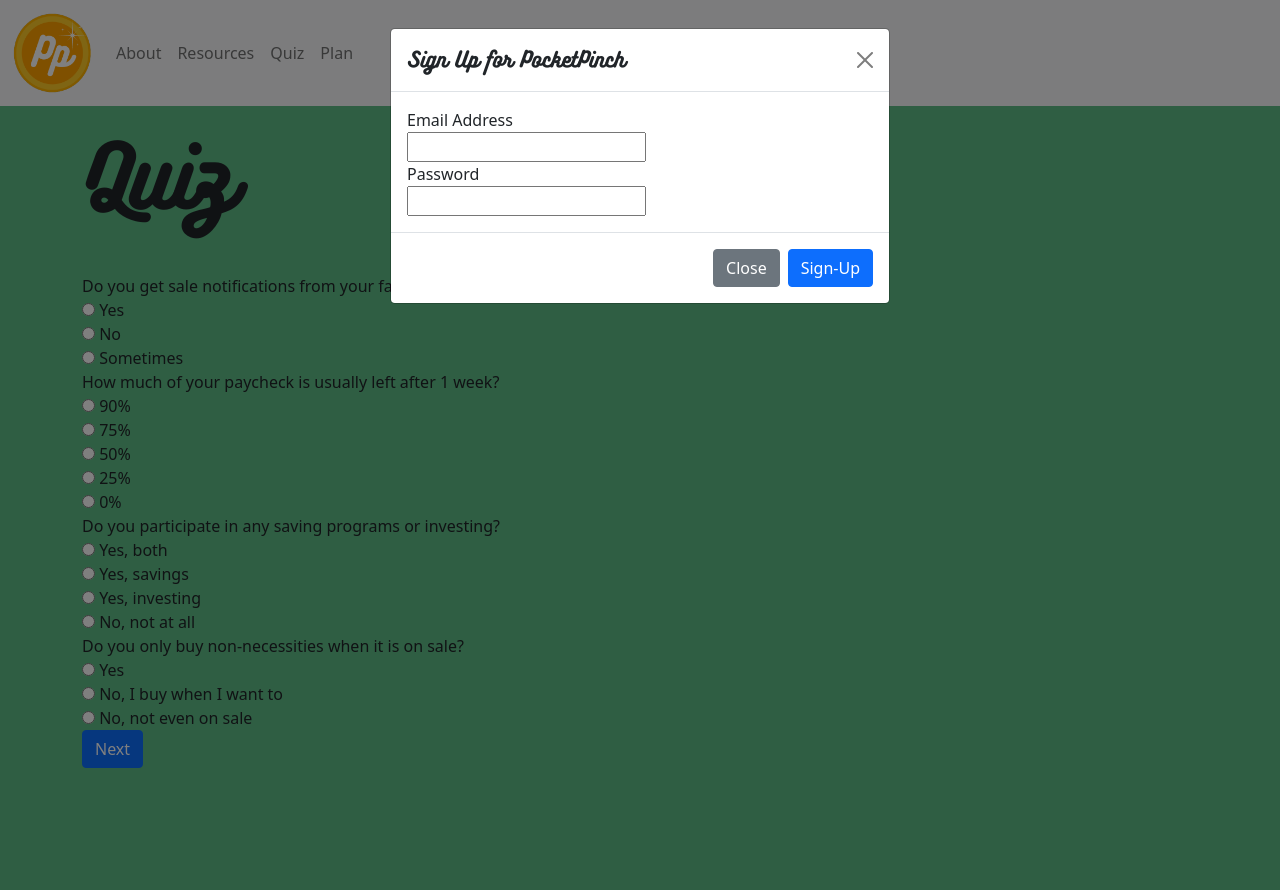
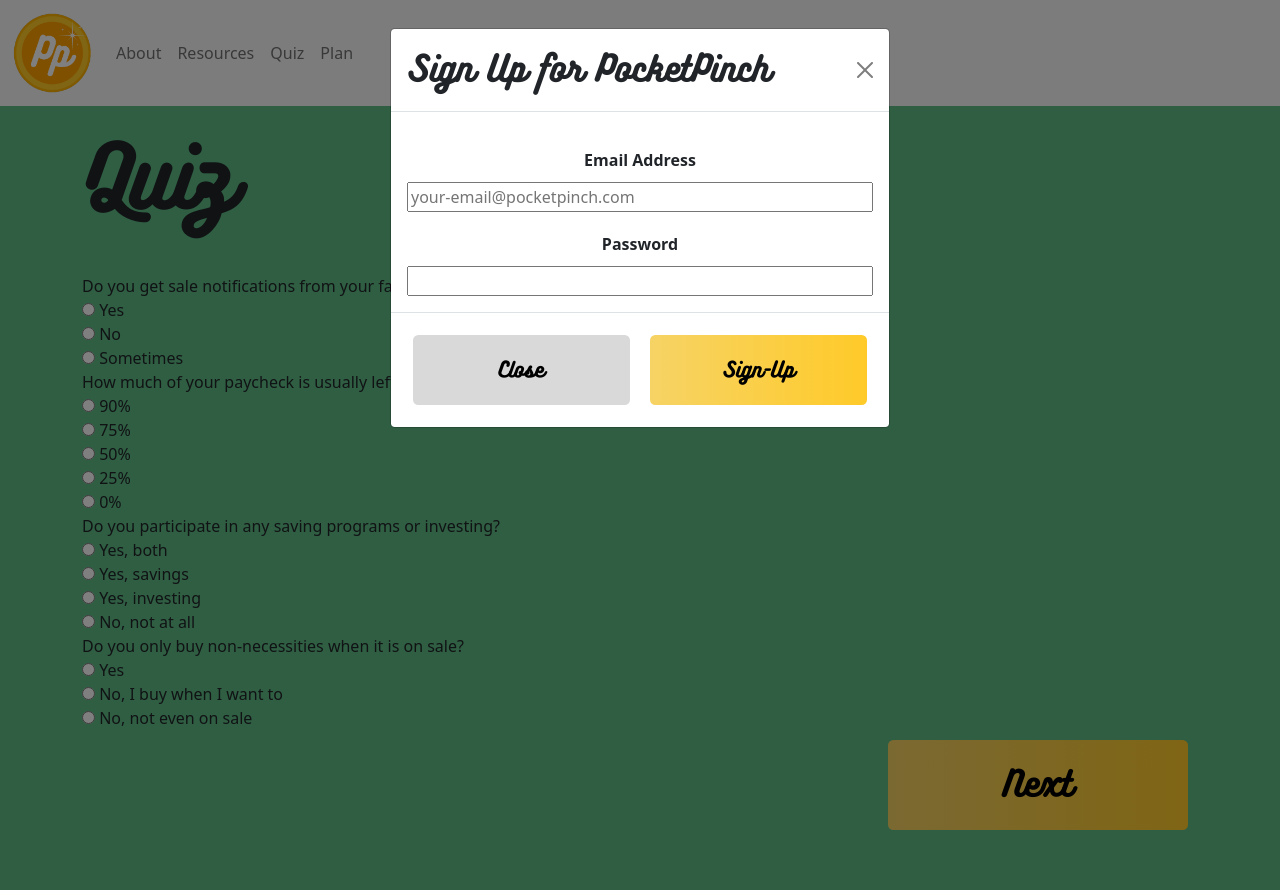
Before and after one commit to sumiv/PennyPinch, a Flask app: page /PennyPinch/templates/quiz.html in a window 1280 px wide, after a click on "Next". Run offline with Flask 2, Linux system fonts and the light colour scheme.

Commit message:
Adding some Quiz Styling

```diff
--- /dev/null
+++ b/static/styles/quiz.css
@@ -0,0 +1,75 @@
+.f-btn{
+    width: 300px !important;
+    padding: 20px !important;
+    transition: 0.5s;
+    border: #5ebc86;
+    flex: 1 1 auto;
+    margin: 10px;
+    padding: 30px;
+    border-radius: 4pt;
+    background-size: 200% auto;
+    font-family: 'Bukhari Script';
+    font-size: 25pt;
+    float: right;
+}
+
+.f-btn:hover{
+    background-position: right center;
+}
+
+.nxt-btn{
+    background-image: linear-gradient(to right, #f6d365 0%, #ffca28 51%, #f57f17 100%);
+}
+
+.modal-content{
+    text-align: center !important;
+}
+.modal-title{
+    font-size: 25pt !important;
+}
+.modal-body > label {
+    padding-top: 20px;
+    padding-bottom: 10px;
+    font-weight: 600;
+}
+.modal-body > input{
+    width: 100% !important;
+}
+
+.m-btn{
+    width: 100px !important;
+    padding: 20px !important;
+    transition: 0.5s;
+    border: none;
+    flex: 1 1 auto;
+    margin: 10px;
+    padding: 30px;
+    border-radius: 4pt;
+    background-size: 200% auto;
+    font-family: 'Bukhari Script';
+    font-size: 15pt;
+    float: right;
+}
+
+.m-btn:hover{
+    background-position: right center;
+}
+
+.sbmt-btn{
+    background-image: linear-gradient(to right, #f6d365 0%, #ffca28 51%, #f57f17 100%);
+}
+
+.clse-btn{
+    width: 100px !important;
+    padding: 20px !important;
+    border: none;
+    flex: 1 1 auto;
+    margin: 10px;
+    padding: 30px;
+    border-radius: 4pt;
+    background-size: 200% auto;
+    font-family: 'Bukhari Script';
+    font-size: 15pt;
+    float: right;
+    background-color: #d9d9d9 ;
+}
--- a/templates/_layout.html
+++ b/templates/_layout.html
@@ -6,6 +6,7 @@
   <meta name="viewport" content="width=device-width, initial-scale=1.0">
   <link href="https://cdn.jsdelivr.net/npm/bootstrap@5.1.3/dist/css/bootstrap.min.css" rel="stylesheet" integrity="sha384-1BmE4kWBq78iYhFldvKuhfTAU6auU8tT94WrHftjDbrCEXSU1oBoqyl2QvZ6jIW3" crossorigin="anonymous">
   <link href="/static/styles/main.css" rel="stylesheet">
+  <link href="/static/styles/quiz.css" rel="stylesheet">
   <script defer src="https://cdn.jsdelivr.net/npm/bootstrap@5.1.3/dist/js/bootstrap.bundle.min.js" integrity="sha384-ka7Sk0Gln4gmtz2MlQnikT1wXgYsOg+OMhuP+IlRH9sENBO0LRn5q+8nbTov4+1p" crossorigin="anonymous"></script>
   <title>{% block title %}{% endblock %}</title>
 </head>
--- a/templates/quiz.html
+++ b/templates/quiz.html
@@ -6,9 +6,10 @@
 <h1 class="mb-5">Quiz</h1>
 <div>
     <form method="POST">
+        <div class="mb-3">
         <!-- Start main quiz --->
         <label for="question1">Do you get sale notifications from your favorite stores?</label><br>
-        <input type="radio" name="answer1" id="answer1" value="yes">
+        <input type="radio" name="answer1" id="answer1" value="yes" required>
         <label for="yes"> Yes </label><br>
         <input type="radio" name="answer1" id="answer1" value="no">
         <label for="no"> No </label><br>
@@ -17,7 +18,7 @@
 
 
         <label for="question2">How much of your paycheck is usually left after 1 week?</label><br>
-        <input type="radio" name="answer2" id="answer2" value="90">
+        <input type="radio" name="answer2" id="answer2" value="90" required>
         <label for="90"> 90% </label><br>
         <input type="radio" name="answer2" id="answer2" value="75">
         <label for="75"> 75% </label><br>
@@ -29,7 +30,7 @@
         <label for="0"> 0% </label><br>
 
         <label for="question3">Do you participate in any saving programs or investing?</label><br>
-        <input type="radio" name="answer3" id="answer3" value="both">
+        <input type="radio" name="answer3" id="answer3" value="both" required>
         <label for="both"> Yes, both </label><br>
         <input type="radio" name="answer3" id="answer3" value="savings">
         <label for="savings"> Yes, savings </label><br>
@@ -39,37 +40,37 @@
         <label for="none"> No, not at all </label><br>
 
         <label for="question4">Do you only buy non-necessities when it is on sale?</label><br>
-        <input type="radio" name="answer4" id="answer4" value="Yes">
+        <input type="radio" name="answer4" id="answer4" value="Yes" required>
         <label for="yes"> Yes </label><br>
         <input type="radio" name="answer4" id="answer4" value="whenever">
         <label for="whenever"> No, I buy when I want to </label><br>
         <input type="radio" name="answer4" id="answer4" value="none">
         <label for="none"> No, not even on sale </label><br>
 
-        <button type="button" class="btn btn-primary" data-bs-toggle="modal" data-bs-target="#signupModal">
+        <button type="button" class="f-btn nxt-btn" data-bs-toggle="modal" data-bs-target="#signupModal">
             Next
         </button>
-
+    </div>
         <!-- modal popup for user sign up --->
         <div class="modal fade" id="signupModal" tabindex="-1" aria-hidden="true">
             <div class="modal-dialog">
                 <div class="modal-content">
                     <div class="modal-header">
-                        <h1 class="modal-title fs-5" id="signupModal">Sign Up for PocketPinch</h1>
+                        <h1 class="modal-title" id="signupModal">Sign Up for PocketPinch</h1>
                         <button type="button" class="btn-close" data-bs-dismiss="modal" aria-label="Close"></button>
                     </div>
                     <div class="modal-body">
 
                         <label for="emailAddress">Email Address</label><br>
-                        <input type="email" name="email" id="email" autocomplete="off"><br>
+                        <input type="email" name="email" id="email" autocomplete="off" placeholder="your-email@pocketpinch.com" required><br>
 
                         <label for="password">Password</label><br>
-                        <input type="password" name="password" id="password" autocomplete="off"><br>
+                        <input type="password" name="password" id="password" autocomplete="off" required><br>
 
                     </div>
                     <div class="modal-footer">
-                        <button type="button" class="btn btn-secondary" data-bs-dismiss="modal">Close</button>
-                        <button type="submit" class="btn btn-primary">Sign-Up</button>
+                        <button type="button" class="clse-btn" data-bs-dismiss="modal">Close</button><br>
+                        <button type="submit" class="m-btn sbmt-btn">Sign-Up</button>
                     </div>
                 </div>
             </div>
```
